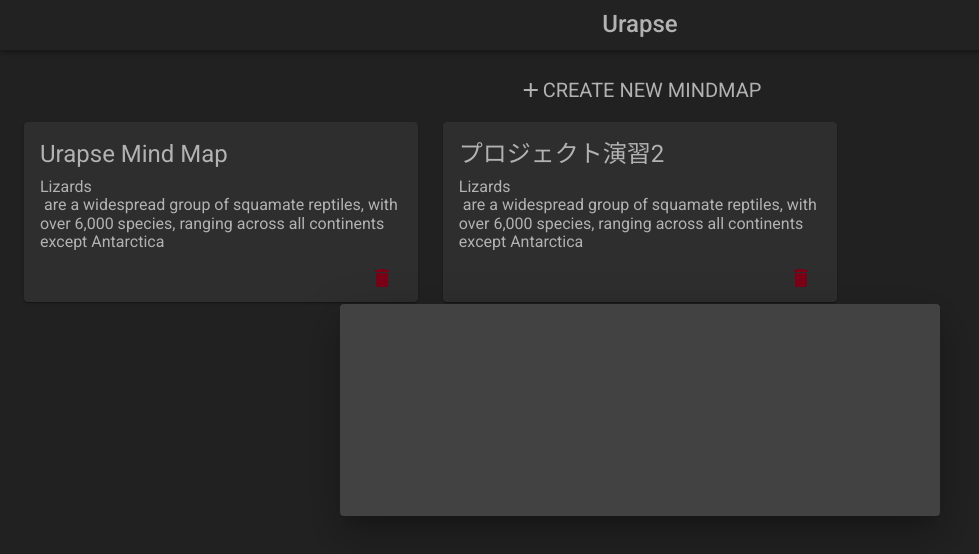
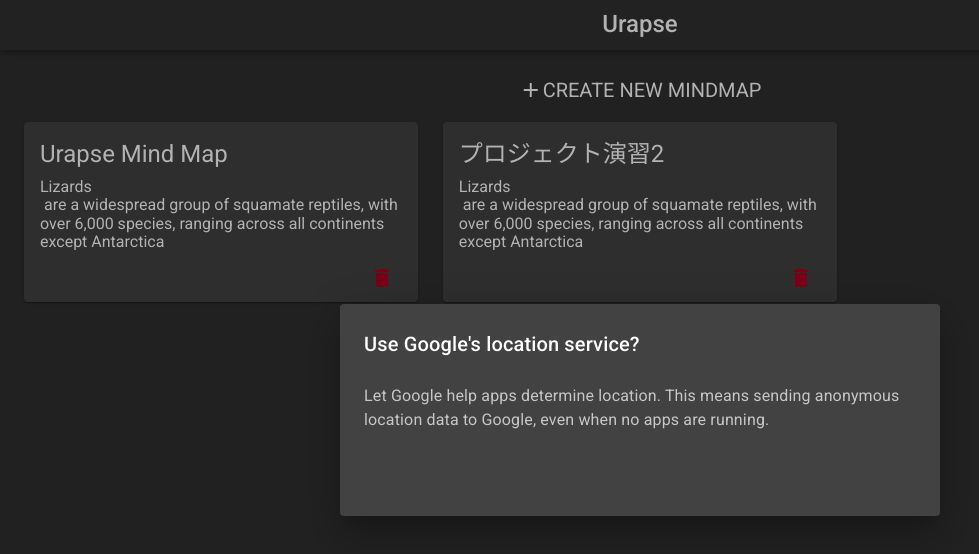
Before and after one commit to Nexus0831/urapse, a Vue app: page / in a window 1280 px wide. Shown: the top 554 px of the page, without its empty margins (0-979 px from the left). Built offline with nearby package versions, Linux system fonts and the light colour scheme.

Commit message:
feat: Alert内のレイアウトを作成&タイトルと本文を作成

```diff
--- a/src/components/Alert.vue
+++ b/src/components/Alert.vue
@@ -1,6 +1,12 @@
 <template>
   <div id="alert">
-    <div class="surface"></div>
+    <div class="surface">
+      <div class="alert-title">Use Google's location service?</div>
+      <div class="alert-body">
+        Let Google help apps determine location.
+        This means sending anonymous location data to Google, even when no apps are running.
+      </div>
+    </div>
   </div>
 </template>
 
@@ -45,4 +51,37 @@ export default class Alert extends Vue {
   border-radius 4px
   transition all .3s
   /*--- end --- */
+
+  /*--- layout ---*/
+  display grid
+  grid-template-rows 24px 32px 24px 1fr 24px 32px 24px
+  grid-template-columns 24px 1fr 24px
+  /*--- end ---*/
+
+.alert-title
+  /*--- style ---*/
+  font-size 1.25rem
+  font-weight 500
+  letter-spacing: 0.0075em;
+  line-height 1.6
+  /*--- end ---*/
+
+  /*--- position ---*/
+  grid-row 2 / 3
+  grid-column 2 / 3
+  /*--- end ---*/
+
+.alert-body
+  /*--- style ---*/
+  color rgba(255, 255, 255, 0.7)
+  font-size 1rem
+  font-weight 400
+  letter-spacing: 0.00938em;
+  line-height 1.5
+  /*--- end ---*/
+
+  /*--- position ---*/
+  grid-row 4 / 5
+  grid-column 2 / 3
+  /*--- end ---*/
 </style>
```
